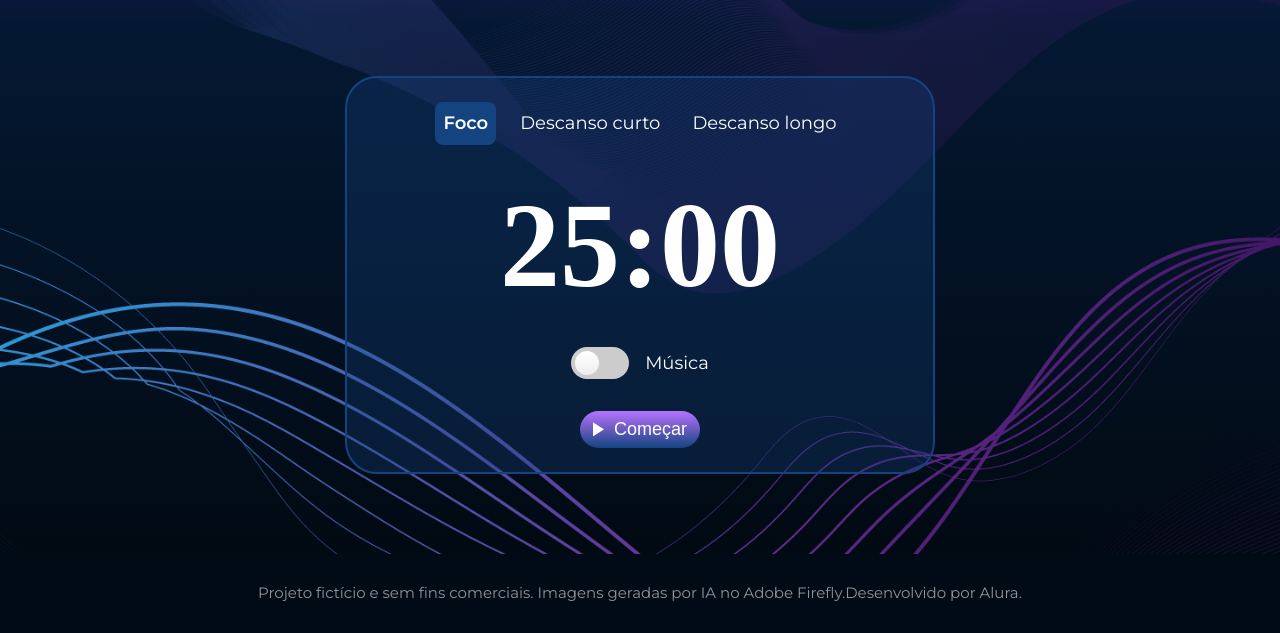
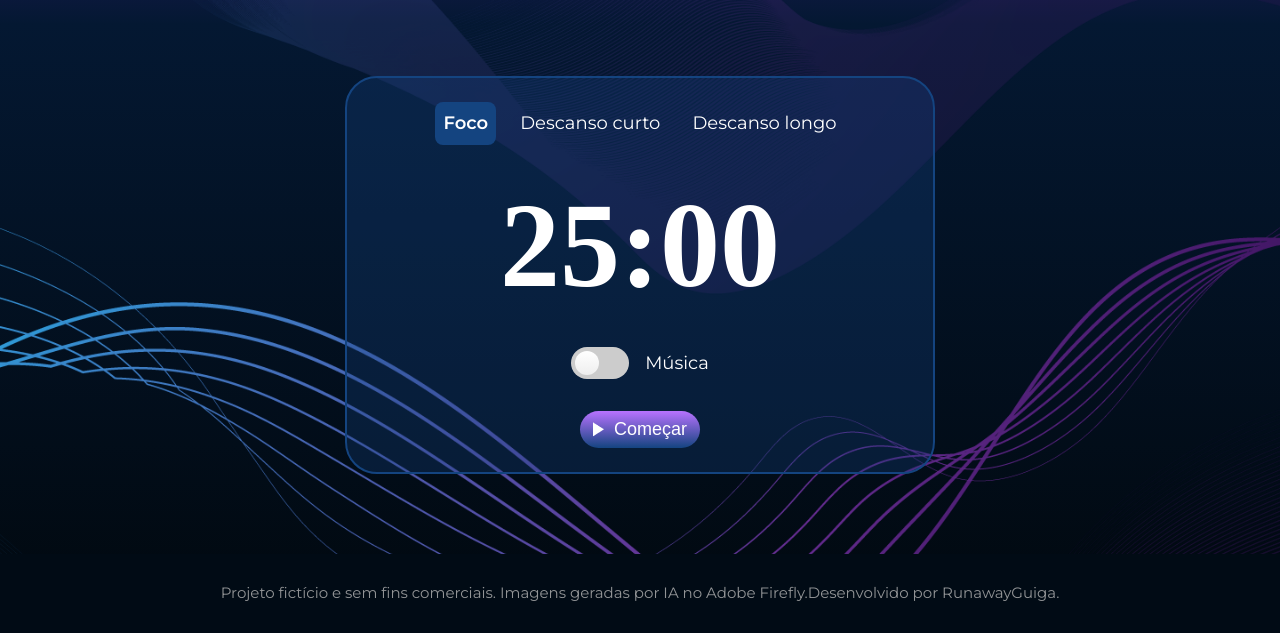
Before and after one commit to gmatioli/Fokus, a plain HTML site: page index.html in a window 1280 px wide. Shown: the part 548-1181 px from the top of the page. Drawn offline with nearby package versions, Linux system fonts and the light colour scheme; a web font is replaced by a local one.

Commit message:
Fokus v1.0

```diff
--- a/index.html
+++ b/index.html
@@ -72,7 +72,7 @@
 
         <footer class="app__footer">
             <p class="app__footer-text">
-                Projeto fictício e sem fins comerciais. Imagens geradas por IA no Adobe Firefly.Desenvolvido por Alura.
+                Projeto fictício e sem fins comerciais. Imagens geradas por IA no Adobe Firefly.Desenvolvido por RunawayGuiga.
             </p>
         </footer>
     </main>
```
